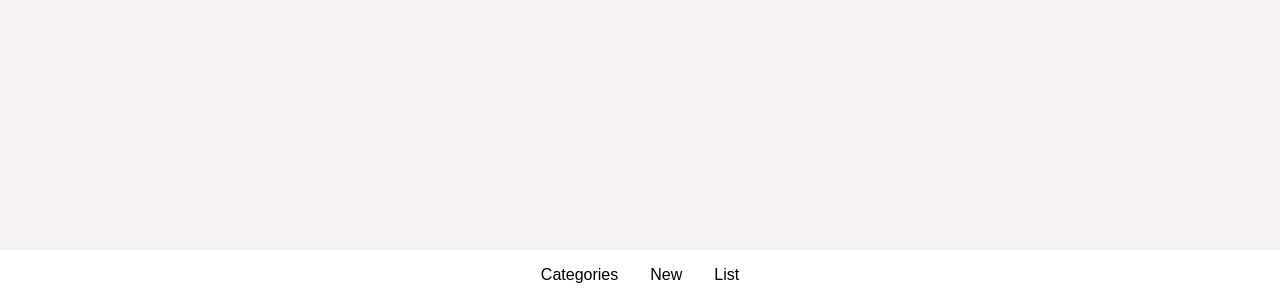
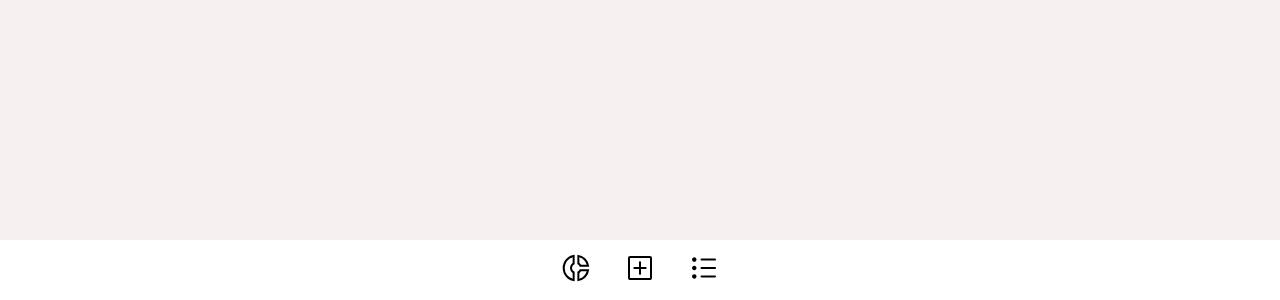
Before and after one commit to kloben/finance-app, a Vue app: page / in a window 1280 px wide. Shown: the part 500-800 px from the top of the page. Built offline with nearby package versions, Linux system fonts and the light colour scheme.

Commit message:
Add icons to navbar

```diff
--- a/src/components/Navbar.vue
+++ b/src/components/Navbar.vue
@@ -1,16 +1,22 @@
 <template>
   <div class="navbar">
     <div class="item">
-      Categories
+      <VgIconChart />
     </div>
     <div class="item">
-      New
+      <VgIconNew />
     </div>
     <div class="item">
-      List
+      <VgIconList />
     </div>
   </div>
 </template>
+
+<script setup lang="ts">
+import VgIconChart from '@/components/ui/icons/VgIconChart.vue'
+import VgIconNew from '@/components/ui/icons/VgIconNew.vue'
+import VgIconList from '@/components/ui/icons/VgIconList.vue'
+</script>
 
 <style scoped lang="scss">
 @import "src/styles/colors";
@@ -24,11 +30,12 @@
   display: flex;
   align-items: center;
   justify-content: center;
+  gap: 8px;
 }
 
 .item {
   cursor: pointer;
-  padding: 16px;
+  padding: 12px;
 
   &:hover {
     background: darken($white, 10);
--- /dev/null
+++ b/src/components/ui/icons/VgIconChart.vue
@@ -0,0 +1,9 @@
+<template>
+  <svg xmlns="http://www.w3.org/2000/svg" height="32" width="32" viewBox="0 96 960 960">
+    <path
+      d="M521 178q143 14 243.033 114.208Q864.065 392.416 878 535H594q-8-26-27.5-44T521 465V178Zm60 76v174q14 9 27 20.5t21 26.5h173q-25-80-83-138.5T581 254Zm-142-76v287q-35 14-56.5 45.188Q361 541.376 361 579q0 36.081 21.5 65.04Q404 673 439 686.087V974q-153-14-255.5-127T81 579q0-155 102-270.5T439 178Zm-60 76q-109 30-173.5 121T141 579q0 111 66 199.5T379 899V725q-37-25-57.5-63T301 579q0-45 20-85t58-66V254Zm215 363h284q-14 143-114.208 243.033Q663.584 960.065 521 974V686q26-8 45.5-25.5T594 617Zm35.167 60Q619 691 607.5 704 596 717 581 725v173q80-23 138-82t83-139H629.167ZM301 577Zm328-102Zm0 202Z"
+    />
+  </svg>
+</template>
+<script setup lang="ts">
+</script>
--- /dev/null
+++ b/src/components/ui/icons/VgIconList.vue
@@ -0,0 +1,9 @@
+<template>
+  <svg xmlns="http://www.w3.org/2000/svg" height="32" width="32" viewBox="0 96 960 960">
+    <path
+      d="M407 858q-12.75 0-21.375-8.675-8.625-8.676-8.625-21.5 0-12.825 8.625-21.325T407 798h403q12.75 0 21.375 8.675 8.625 8.676 8.625 21.5 0 12.825-8.625 21.325T810 858H407Zm0-252q-12.75 0-21.375-8.675-8.625-8.676-8.625-21.5 0-12.825 8.625-21.325T407 546h403q12.75 0 21.375 8.675 8.625 8.676 8.625 21.5 0 12.825-8.625 21.325T810 606H407Zm0-253q-12.75 0-21.375-8.675-8.625-8.676-8.625-21.5 0-12.825 8.625-21.325T407 293h403q12.75 0 21.375 8.675 8.625 8.676 8.625 21.5 0 12.825-8.625 21.325T810 353H407ZM189 895q-28.05 0-48.025-19Q121 857 121 828.5t19.5-48q19.5-19.5 48-19.5t47.5 19.975Q255 800.95 255 829q0 27.225-19.387 46.612Q216.225 895 189 895Zm0-252q-28.05 0-48.025-19.681Q121 603.638 121 576t19.975-47.319Q160.95 509 189 509q27.225 0 46.613 19.681Q255 548.362 255 576t-19.387 47.319Q216.225 643 189 643Zm-1-253q-27.637 0-47.319-19.681Q121 350.638 121 323t19.681-47.319Q160.363 256 188 256q27.637 0 47.319 19.681Q255 295.362 255 323t-19.681 47.319Q215.637 390 188 390Z"
+    />
+  </svg>
+</template>
+<script setup lang="ts">
+</script>
--- /dev/null
+++ b/src/components/ui/icons/VgIconNew.vue
@@ -0,0 +1,7 @@
+<template>
+  <svg xmlns="http://www.w3.org/2000/svg" height="32" width="32" viewBox="0 96 960 960" >
+    <path
+      d="M450 606v140q0 12.75 8.675 21.375 8.676 8.625 21.5 8.625 12.825 0 21.325-8.625T510 746V606h140q12.75 0 21.375-8.675 8.625-8.676 8.625-21.5 0-12.825-8.625-21.325T650 546H510V406q0-12.75-8.675-21.375-8.676-8.625-21.5-8.625-12.825 0-21.325 8.625T450 406v140H310q-12.75 0-21.375 8.675-8.625 8.676-8.625 21.5 0 12.825 8.625 21.325T310 606h140ZM180 936q-24 0-42-18t-18-42V276q0-24 18-42t42-18h600q24 0 42 18t18 42v600q0 24-18 42t-42 18H180Zm0-60h600V276H180v600Zm0-600v600-600Z"
+    />
+  </svg>
+</template>
```
